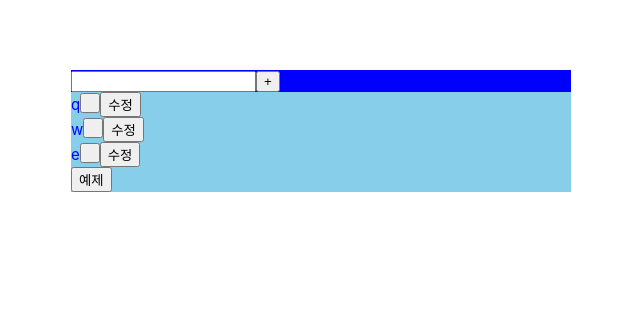
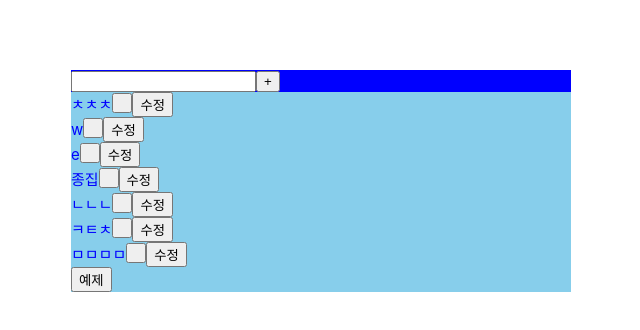
Before and after one commit to kwongihyeon/todolist, a React (Create React App) app: page / in a window 1280 px wide. Shown: the top 330 px of the page, without its empty margins (429-1069 px from the left). Built offline with nearby package versions, Linux system fonts and the light colour scheme; data requests are answered from the project's data file.

Commit message:
진짜 끝

```diff
--- a/db.json
+++ b/db.json
@@ -2,7 +2,7 @@
   "list": [
     {
       "id": "019e8c21-e44c-3b20-afde-d180fbe063a6",
-      "text": "q",
+      "text": "ㅊㅊㅊ",
       "switch": false
     },
     {
@@ -14,6 +14,26 @@
       "id": "5f0a57b2-1216-1843-3f7f-2479d08430b4",
       "text": "e",
       "switch": false
+    },
+    {
+      "id": "011d0298-7fce-aced-c7ec-7fd97e08ec64",
+      "text": "종집",
+      "switch": false
+    },
+    {
+      "id": "5bbae776-6fb3-24bd-ff3d-b3b06bbfda96",
+      "text": "ㄴㄴㄴ",
+      "switch": false
+    },
+    {
+      "id": "219dc476-f676-89c5-ecb1-aa7f38a4951f",
+      "text": "ㅋㅌㅊ",
+      "switch": false
+    },
+    {
+      "id": "4376f104-af71-aa25-597d-aeb3a7475987",
+      "text": "ㅁㅁㅁㅁ",
+      "switch": false
     }
   ]
 }
--- a/src/App.js
+++ b/src/App.js
@@ -8,7 +8,6 @@ import uuid from "react-uuid";
 function App() {
   let [list, Setlist] = useState([]);
   let [add, Setadd] = useState("");
-  let [number, Setnumber] = useState(1);
   let [exam, Setexam] = useState(1);
 
   useEffect(() => {
@@ -37,7 +36,6 @@ function App() {
       .then((res) => res.json())
       .then((plus) => {
         Setlist([...list, plus]);
-        Setnumber(number + 1);
       })
       .catch((error) => console.error("에러", error));
 
@@ -60,12 +58,13 @@ function App() {
   const onupdate = (id) => {
     const bs = list.find((n) => n.id === id);
 
+    const cbs = { ...bs, text: add };
     fetch(`http://localhost:3000/list/${id}`, {
       method: "PUT",
       headers: {
         "Content-Type": "application/json",
       },
-      body: JSON.stringify(bs),
+      body: JSON.stringify(cbs),
     })
       .then((res) => res.json())
       .then((up) => {
```
